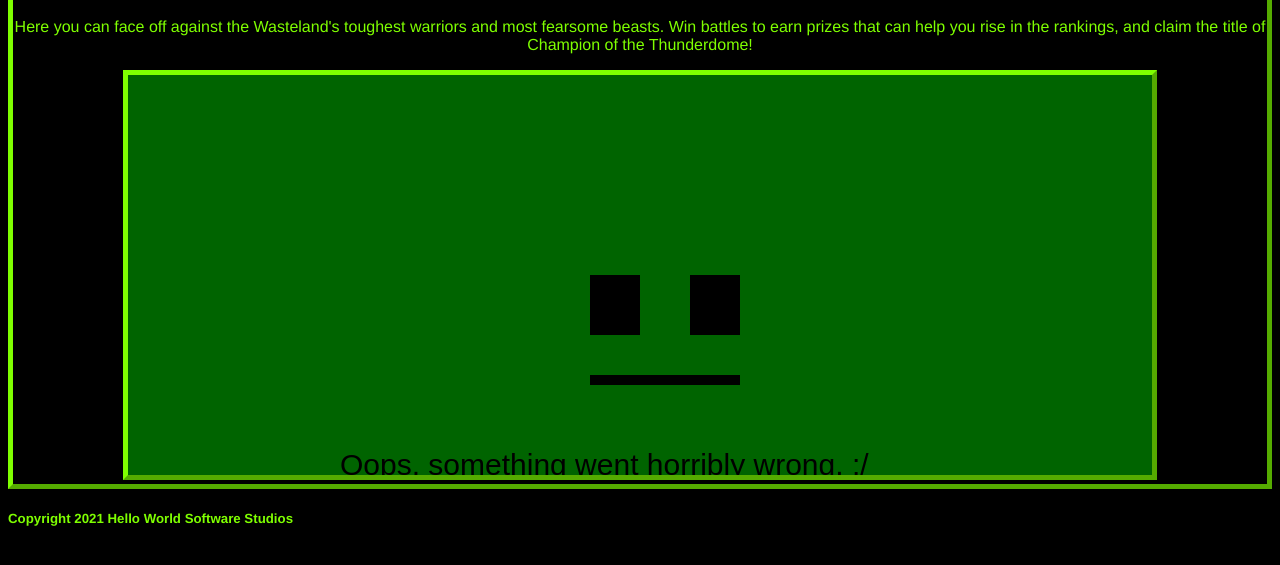
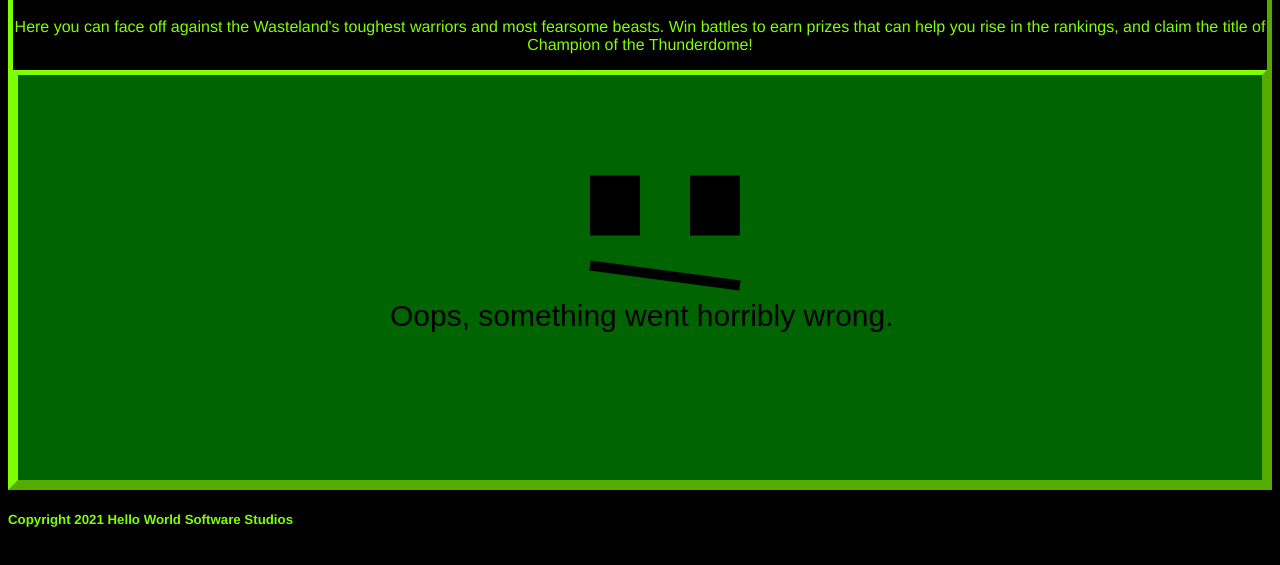
Before and after one commit to Hello-World-Software-Studios/lumberdome, a plain HTML site: page index.html in a window 1280 px wide. Shown: the part 169-734 px from the top of the page. Drawn offline with Linux system fonts and the light colour scheme.

Commit message:
finished welcome canvas added css to About

```diff
--- a/index.css
+++ b/index.css
@@ -3,7 +3,7 @@ body {
     background-color: black;
     color: chartreuse;
 }
-canvas {
+.welcomeCanvas {
     border: 5px outset chartreuse;
     background-color: darkgreen;
 }
--- a/index.html
+++ b/index.html
@@ -7,8 +7,8 @@
         <a href="index.html"><div>Home</div></a>
         <a href="about.html"><div>About</div></a>
         <a href="contact.html"><div>Contact and Credits</div></a>
-    </div>
-       </nav>
+        </div>
+    </nav>
 
     <title>Welcome to Thunderdome</title>
 
@@ -25,10 +25,11 @@
         of Champion of the Thunderdome!
     </p>
 
-
+    <div class='welcomeCanvas'>
     <canvas>
-        <script src="main/ui.js"></script>
+        <script src="main/canvas.js"></script>
     </canvas>
+    </div>
 
     </div>
 </body>
--- /dev/null
+++ b/main/canvas.js
@@ -0,0 +1,49 @@
+
+
+var canvas = document.querySelector('canvas');
+
+var img = new Image();
+img.src = 'data/bgs/bg6x8.png';
+
+var music = new Audio();
+music.src = 'data/sounds/slowforest.mp3';
+
+canvas.width = window.innerWidth*0.8;
+canvas.height = window.innerHeight/2+1;
+const HALFW = canvas.width/2;
+const HALFH = canvas.height/2;
+
+var c = canvas.getContext('2d');
+c.fillRect(HALFW-50, HALFH-100, 50, 60);
+c.fillRect(HALFW+50, HALFH-100, 50, 60);
+c.beginPath();
+c.moveTo(HALFW-50,HALFH-10);
+c.lineTo(HALFW+100, HALFH+10);
+c.strokeStyle = 'black';
+c.lineWidth = 10;
+c.stroke();
+//c.fillRect(HALFW-50, HALFH, 150, 10);
+c.font = '30px Arial';
+c.fillText('Oops, something went horribly wrong.', HALFW-250, HALFH+50);
+
+
+/*
+c.beginPath();
+c.arc(180,180,70,0,Math.PI*2,true);
+c.moveTo(230,180);
+c.arc(180,180,50,0,Math.PI,false);
+c.moveTo(155,150);
+c.arc(150,150,5,0,Math.PI*2,true);
+c.moveTo(215,150);
+c.arc(210,150,5,0,Math.PI*2,true);
+c.fillText("Hello World!", 165, 270);
+c.stroke();
+*/
+
+/*
+c.beginPath();
+c.moveTo(175,50);
+c.lineTo(350, 150);
+c.strokeStyle = 'yellow';
+c.stroke();
+*/
--- a/main/ui.js
+++ /dev/null
@@ -1,24 +0,0 @@
-
-
-var canvas = document.querySelector('canvas');
-
-
-canvas.width = window.innerWidth*0.8;
-canvas.height = window.innerHeight/2;
-const HALFW = canvas.width/2;
-const HALFH = canvas.height/2;
-
-var c = canvas.getContext('2d');
-
-c.fillRect(HALFW-50, HALFH, 50, 60);
-c.fillRect(HALFW-50, HALFH+100, 150, 10);
-c.fillRect(HALFW+50, HALFH, 50, 60);
-/*
-c.beginPath();
-c.moveTo(175,50);
-c.lineTo(350, 150);
-c.strokeStyle = 'yellow';
-c.stroke();
-*/
-c.font = '30px Arial';
-c.fillText('Oops, something went horribly wrong. :/', HALFW-300, HALFH+200);
```
